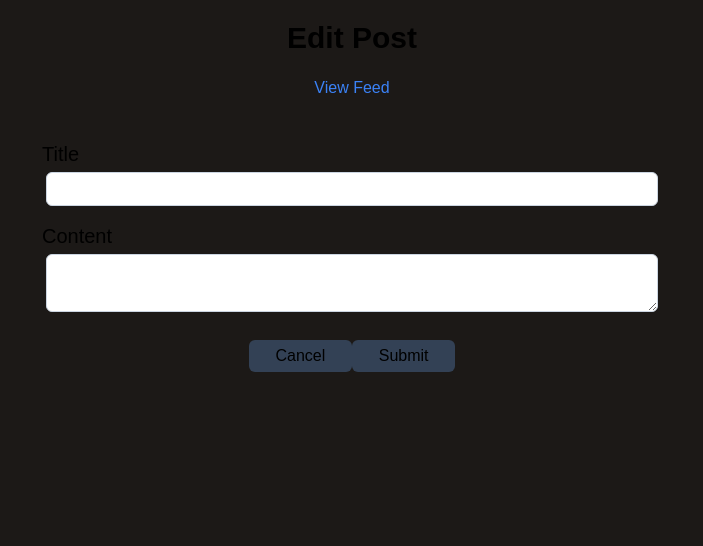
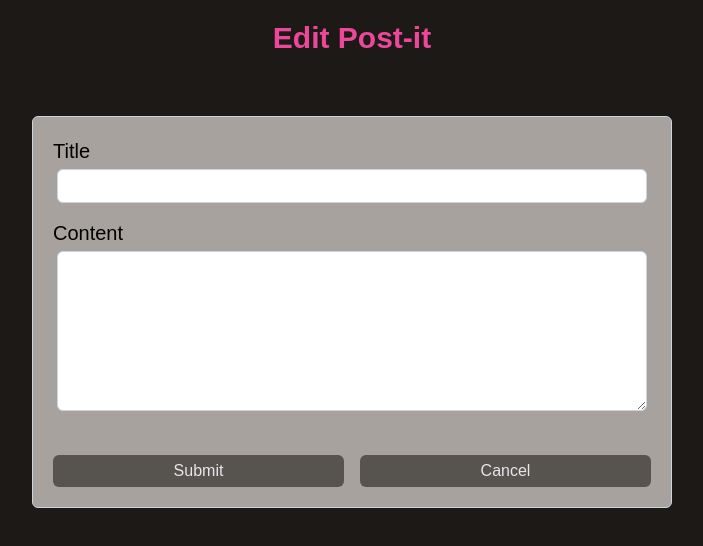
Before and after one commit to marcosadrianoti/nextjs_with_auth0, a Next.js app: page /edit-post/1 in a window 1280 px wide. Shown: the top 546 px of the page, without its empty margins (288-991 px from the left). Built offline with nearby package versions, Linux system fonts and the light colour scheme; no server answers; the database is empty.

Commit message:
Add form and Edit form done

```diff
--- a/app/add-post/[id]/page.tsx
+++ b/app/add-post/[id]/page.tsx
@@ -34,7 +34,8 @@ export default function AddPost(){
         const currentPost = await res.json();
         const currentName = currentPost.author.name;
         setName(currentName);
-        router.push(`/feed/${id}/${currentName}`);
+        // router.push(`/feed/${id}/${currentName}`);
+        router.push(`/`);
         router.refresh();
 
       } catch (error){
@@ -45,12 +46,13 @@ export default function AddPost(){
 
     return (
       <>
-        <header className='flex flex-col items-center m-5'>
-          <h1 className='text-3xl font-bold'>Add Post</h1>
-          <Link className='text-blue-500 py-5' href={'/'}>View Feed</Link>
-        </header>
-        <main className='flex flex-col items-center m-5'>
-          <form className='flex flex-col w-1/2' onSubmit={handleSubmit}>
+        <main className='flex flex-col items-center bg-stone-900 gap-5 min-h-screen'>
+          <section className='flex flex-col items-center m-5'>
+            <h1 className='text-3xl font-bold text-pink-500'>Add Post</h1>
+            {/* <Link className='text-blue-500 py-5' href={'/'}>View Feed</Link> */}
+          </section>
+          <section className='flex flex-col items-center m-5 p-5 gap-5 bg-stone-400 border border-slate-300 rounded-md w-1/2'>
+            <form className='flex flex-col w-full' onSubmit={handleSubmit}>
               <div className='flex flex-col pb-3'>
                 <label className='text-xl' htmlFor="title">Title</label>
                 <input
@@ -63,19 +65,34 @@ export default function AddPost(){
                 />
               </div>
               <div className='flex flex-col pb-6'>
-            <label className='text-xl' htmlFor="content">Content</label>
+                <label className='text-xl' htmlFor="content">
+                  Content
+                </label>
                 <textarea
-              className='font-robototext-zinc-800 rounded-md p-1'
+                className="font-roboto border border-slate-300 rounded-md h-40  p-1 m-1 text-zinc-800"
                   id="content"
                   value={content}
                   onChange={handleContentChange}
                   required
                 />
               </div>
-          <div className='flex justify-center'>
-            <button className='bg-slate-700 rounded-md p-1 w-1/6' type="submit">Submit</button>
+              <div className='flex gap-4 justify-center items-center mt-4'>
+              <button
+                  className='flex gap-2 items-center justify-center bg-stone-600 hover:bg-stone-700 rounded-md p-1 w-2/3 text-gray-200'
+                  type="submit"
+                >
+                  Submit
+                </button>
+                <button
+                  className='flex gap-2 items-center justify-center bg-stone-600 hover:bg-stone-700 rounded-md p-1 w-2/3 text-gray-200'
+                  type='button'
+                  onClick={() => router.push(`/`)}
+                >
+                  Cancel
+                </button>
               </div>
             </form>
+          </section>
       </main>
     </>
     )
--- a/app/edit-post/[id]/page.tsx
+++ b/app/edit-post/[id]/page.tsx
@@ -27,7 +27,8 @@ export default function EditPage({params} :{params:{id:number}}) {
         } catch (error){
         console.error(error);
         }
-        router.push(`/feed/${authorId}/${name}`);
+        // router.push(`/feed/${authorId}/${name}`);
+        router.push(`/`);
     }
 
     const getCurrentPost = async (id: any) => {
@@ -49,12 +50,13 @@ export default function EditPage({params} :{params:{id:number}}) {
 
     return (
       <>
-        <header className='flex flex-col items-center m-5'>
-          <h1 className="text-3xl font-bold">Edit Post</h1>
-          <Link className='text-blue-500 py-5' href={'/'}>View Feed</Link>
-        </header>
-        <main className='flex flex-col items-center m-5 gap-5'>
-          <form className='flex flex-col w-1/2' onSubmit={handleSubmit}>
+        <main className='flex flex-col items-center bg-stone-900 gap-5 min-h-screen'>
+          <section className='flex flex-col items-center m-5'>
+            <h1 className='text-3xl font-bold text-pink-500'>Edit Post-it</h1>
+            {/* <Link className='text-blue-500 py-5' href={'/'}>View Feed</Link> */}
+          </section>
+          <section className='flex flex-col items-center m-5 p-5 gap-5 bg-stone-400 border border-slate-300 rounded-md w-1/2'>
+            <form className='flex flex-col w-full' onSubmit={handleSubmit}>
               <div className='flex flex-col pb-3'>
                 <label className='text-xl' htmlFor="title">Title</label>
                 <input
@@ -67,20 +69,34 @@ export default function EditPage({params} :{params:{id:number}}) {
                   />
               </div>
               <div className='flex flex-col pb-6'>
-              <label className='text-xl' htmlFor="content">Content</label>
+                <label className='text-xl' htmlFor="content">
+                  Content
+                </label>
                 <textarea
-                className="font-roboto border border-slate-300 rounded-md  p-1 m-1 text-zinc-800"
+                  className="font-roboto border border-slate-300 rounded-md h-40  p-1 m-1 text-zinc-800"
                   name="content"
                   id="content"
                   value={content}
                   onChange={e => setContent(e.target.value)}
                 />
               </div>
-            <div className='flex justify-center'>
-              <button className='bg-slate-700 rounded-md p-1 w-1/6' type='button' onClick={() => router.push(`/`)}>Cancel</button>
-              <button className='bg-slate-700 rounded-md p-1 w-1/6' type="submit">Submit</button>
+              <div className='flex gap-4 justify-center items-center mt-4'>
+                <button
+                  className='flex gap-2 items-center justify-center bg-stone-600 hover:bg-stone-700 rounded-md p-1 w-2/3 text-gray-200'
+                  type="submit"
+                >
+                  Submit
+                </button>
+                <button
+                  className='flex gap-2 items-center justify-center bg-stone-600 hover:bg-stone-700 rounded-md p-1 w-2/3 text-gray-200'
+                  type='button'
+                  onClick={() => router.push(`/`)}
+                >
+                  Cancel
+                </button>
               </div>
             </form>
+          </section>
         </main>
       </>
     )
```
Lines whose indentation alone changed are shown as unchanged.
